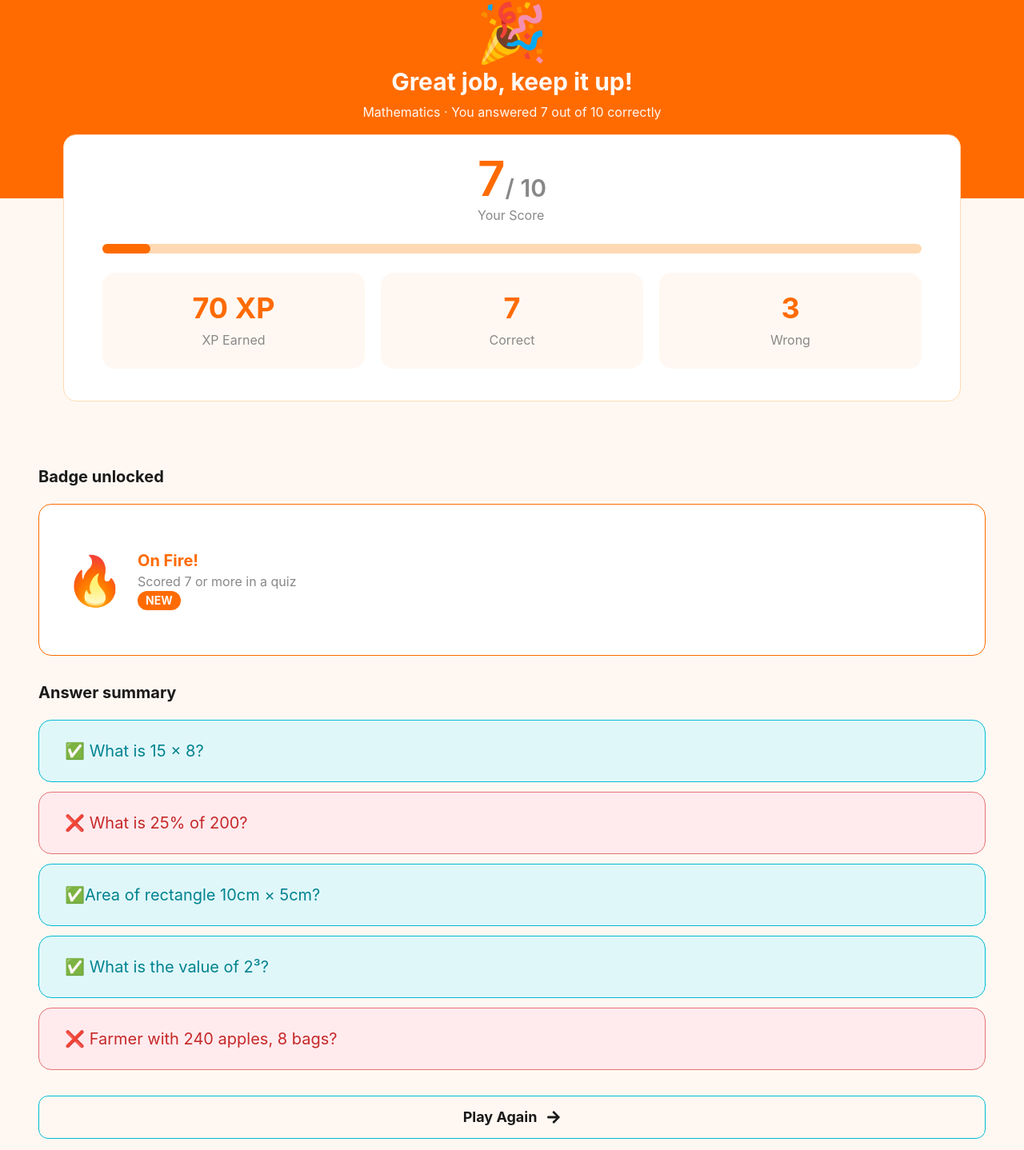
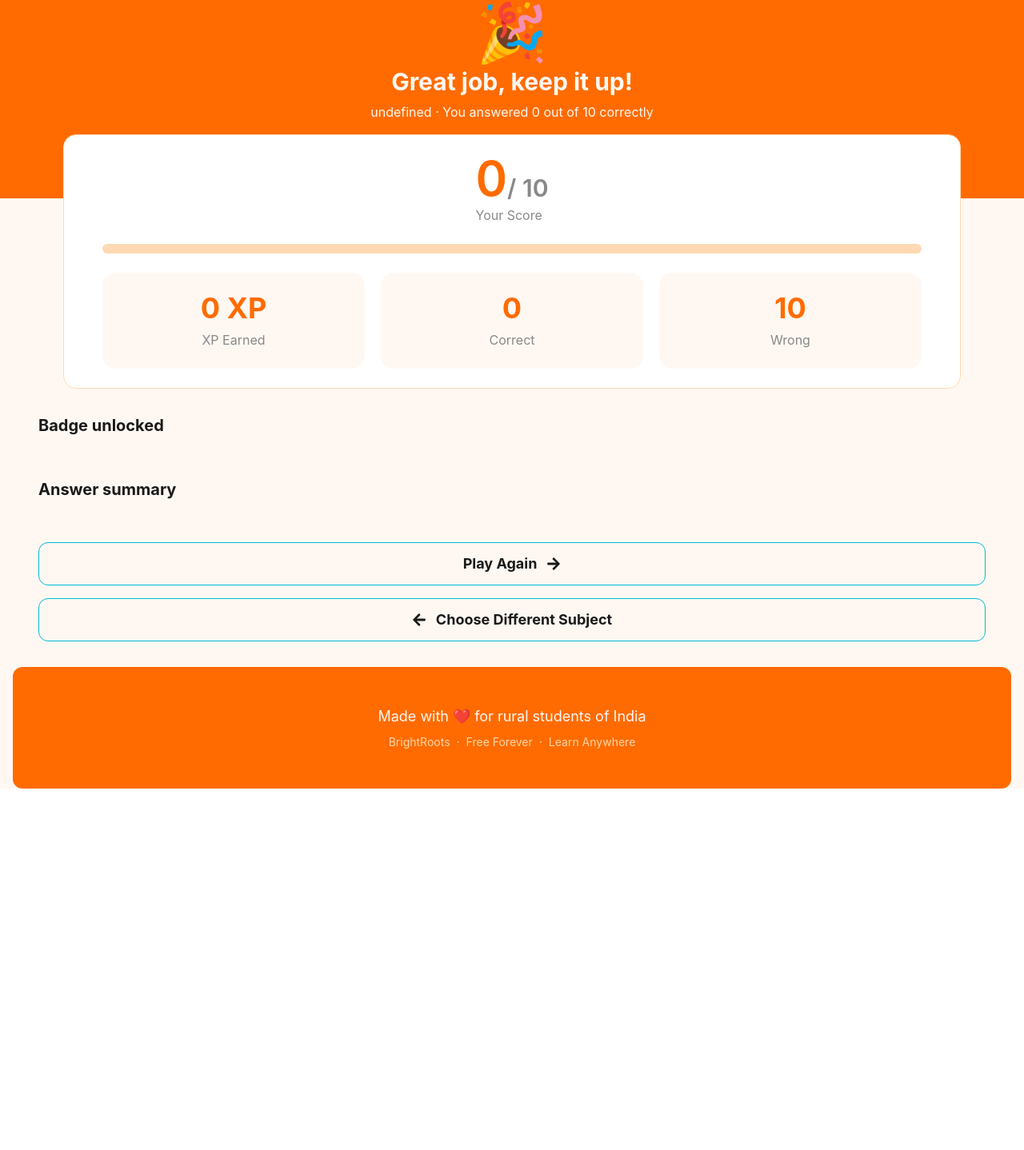
Before and after one commit to sadiksaifi9958/brightroots, a React (Vite) app: page /Result in a window 1280 px wide. Shown: the part 220-1658 px from the top of the page at 80% size. After the commit the page ends 1222 px from the top, so only its background shows below. Built offline with nearby package versions, Linux system fonts and the light colour scheme.

Commit message:
result page complete with dynamic score, badges and answer summary

```diff
--- a/src/context/QuizContext.jsx
+++ b/src/context/QuizContext.jsx
@@ -51,6 +51,4 @@ export const QuizProvider = ({ children }) => {
   );
 };
 
-const useQuiz = () => useContext(QuizContext);
-
-export default useQuiz;
+export const useQuiz = () => useContext(QuizContext);
--- /dev/null
+++ b/src/data/badges.js
@@ -0,0 +1,31 @@
+const badges = [
+  {
+    icon: "⭐",
+    title: "First Star",
+    subtitle: "Complete first quiz",
+    unlocked: true,
+    minScore: 1,
+  },
+  {
+    icon: "🔥",
+    title: "On Fire",
+    subtitle: "Score 8/10 or more",
+    unlocked: true,
+    minScore: 8,
+  },
+  {
+    icon: "🏆",
+    title: "Champion",
+    subtitle: "Complete all 4 subjects",
+    unlocked: false,
+    minScore: 10,
+  },
+  {
+    icon: "💡",
+    title: "Genius",
+    subtitle: "Score 10/10 perfect",
+    unlocked: false,
+    minScore: 10,
+  },
+];
+export default badges;
--- a/src/pages/Home.jsx
+++ b/src/pages/Home.jsx
@@ -1,4 +1,5 @@
 import subjects from "../data/subjects";
+import badges from "../data/badges";
 
 function Home() {
   const stats = [
@@ -26,33 +27,6 @@ function Home() {
       title: "Earn XP and badges",
       subtitle:
         "Score high to unlock special badges and climb the leaderboard rankings.",
-    },
-  ];
-
-  const badges = [
-    {
-      icon: "⭐",
-      title: "First Star",
-      subtitle: "Complete first quiz",
-      unlocked: true,
-    },
-    {
-      icon: "🔥",
-      title: "On Fire",
-      subtitle: "Score 8/10 or more",
-      unlocked: true,
-    },
-    {
-      icon: "🏆",
-      title: "Champion",
-      subtitle: "Complete all 4 subjects",
-      unlocked: false,
-    },
-    {
-      icon: "💡",
-      title: "Genius",
-      subtitle: "Score 10/10 perfect",
-      unlocked: false,
     },
   ];
 
--- a/src/pages/Quiz.jsx
+++ b/src/pages/Quiz.jsx
@@ -7,14 +7,25 @@ import mathQuestions from "../data/math";
 import evsQuestions from "../data/evs";
 import gkQuestions from "../data/gk";
 import digitalLiteracyQuestions from "../data/digital";
-import { useContext, useEffect, useState } from "react";
+import { useEffect, useState } from "react";
 import { useNavigate } from "react-router-dom";
-import { QuizContext } from "../context/QuizContext";
+import { useQuiz } from "../context/QuizContext";
 
 function Quiz() {
   const { subjects } = useParams();
+
   const navigate = useNavigate();
-  const { setScore, setXpEarned, setSubjectProgress } = useContext(QuizContext);
+  const {
+    setScore,
+    setXpEarned,
+    setSubjectProgress,
+    setSelectedSubject,
+    setAnswers,
+  } = useQuiz();
+  useEffect(() => {
+    setSelectedSubject(subjects);
+  });
+
   const optionsLabel = ["A", "B", "C", "D"];
 
   const subjectNames = {
@@ -82,6 +93,15 @@ function Quiz() {
         return newScore;
       });
     }
+    setAnswers((prev) => [
+      ...prev,
+      {
+        question: firstQuestion.question,
+        userAnswer: selectedOption,
+        correctAnswer: firstQuestion.answer,
+        isCorrect: selectedOption === firstQuestion.answer,
+      },
+    ]);
     setCurrentQuestionIndex((index) => {
       if (index < questions.length - 1) {
         return index + 1;
--- a/src/pages/Result.jsx
+++ b/src/pages/Result.jsx
@@ -1,7 +1,21 @@
 import { FaArrowRight } from "react-icons/fa";
 import { FaArrowLeft } from "react-icons/fa";
+import { useQuiz } from "../context/QuizContext";
+import badges from "../data/badges";
+import { useNavigate } from "react-router-dom";
 
 function Result() {
+  const { score, xpEarned, selectedSubject, answers, resetQuiz } = useQuiz();
+  const earnedBadges = badges.filter((badge) => score >= badge.minScore);
+  const subjectNames = {
+    math: "Mathematics",
+    evs: "EVS",
+    gk: "General Knowledge",
+    digital: "Digital Literacy",
+  };
+
+  const displayName = subjectNames[selectedSubject];
+  const navigate = useNavigate();
   return (
     <div className="w-full bg-[#FFF8F2]">
       <div className="h-16 py-4 px-4 w-full font-bold text-lg text-[#1A1A1A]">
@@ -13,13 +27,13 @@ function Result() {
           Great job, keep it up!
         </div>
         <div className="text-center text-md text-[#FFF8F2]">
-          Mathematics &#183; You answered 7 out of 10 correctly
+          {`${displayName} · You answered ${score} out of 10 correctly`}
         </div>
       </div>
-      <div className="flex flex-col items-center gap-6 py-6 bg-white w-fit m-auto rounded-2xl border border-[#FFD9B3] px-12 -translate-y-20">
+      <div className="flex flex-col items-center gap-6 py-6 bg-white w-fit m-auto rounded-2xl border border-[#FFD9B3] px-12 -mt-20">
         <div className="flex flex-col gap-1">
           <div className="flex items-end mx-auto">
-            <div className="text-6xl text-[#FF6B00] font-semibold">7</div>
+            <div className="text-6xl text-[#FF6B00] font-semibold">{score}</div>
             <div className="text-[#888888] text-3xl font-semibold">/ 10</div>
           </div>
           <div className="text-md text-[#888888]">Your Score</div>
@@ -27,65 +41,74 @@ function Result() {
         <div className="w-5xl bg-[#FFD9B3] h-3 rounded-full">
           <div
             className="bg-[#FF6B00] h-3 rounded-full transition-all duration-400"
-            style={{ width: 60 }}
+            style={{ width: `${(score / 10) * 100}%` }}
           ></div>
         </div>
-        <div className="grid grid-cols-3 gap-5 items-center justify-center w-full mb-4">
+        <div className="grid grid-cols-3 gap-5 items-center justify-center w-full">
           <div className="py-6 flex flex-col gap-2 items-center bg-[#FFF8F2] rounded-2xl">
-            <div className="text-[#FF6B00] text-4xl font-bold">70 XP</div>
+            <div className="text-[#FF6B00] text-4xl font-bold">{`${xpEarned} XP`}</div>
             <div className="text-md text-[#888888]">XP Earned</div>
           </div>
           <div className="py-6 flex flex-col gap-2 items-center bg-[#FFF8F2] rounded-2xl">
-            <div className="text-[#FF6B00] text-4xl font-bold">7</div>
+            <div className="text-[#FF6B00] text-4xl font-bold">{score}</div>
             <div className="text-md text-[#888888]">Correct</div>
           </div>
           <div className="py-6 flex flex-col gap-2 items-center bg-[#FFF8F2] rounded-2xl">
-            <div className="text-[#FF6B00] text-4xl font-bold">3</div>
+            <div className="text-[#FF6B00] text-4xl font-bold">
+              {10 - score}
+            </div>
             <div className="text-md text-[#888888]">Wrong</div>
           </div>
         </div>
       </div>
-      <div className="w-full flex flex-col gap-5 px-12 items-start mb-8">
+      <div className="w-full flex flex-col gap-5 px-12 items-start mt-8">
         <div className="font-bold text-xl text-[#1A1A1A]">Badge unlocked</div>
-        <div className="w-full py-14 border border-[#FF6B00] rounded-2xl bg-white flex items-center justify-start px-8 gap-4">
-          <div className="text-6xl">🔥</div>
-          <div>
-            <div className="text-xl font-bold text-[#FF6B00]">On Fire!</div>
-            <div className="text-md text-[#888888]">
-              Scored 7 or more in a quiz
+        <div className="grid grid-cols-4 gap-4 w-full px-12">
+          {earnedBadges.map((badge) => (
+            <div className="flex flex-col items-center p-16 border border-[#FFD9B3] rounded-xl shadow-sm hover:shadow-md bg-white w-full transition-shadow duration-200">
+              <span className="text-4xl">{badge.icon}</span>
+              <h1 className="text-lg text-[#1A1A1A] font-bold">
+                {badge.title}
+              </h1>
+              <p className="text-sm text-[#888888]">{badge.subtitle}</p>
             </div>
-            <div className="px-2.5 py-0.5 bg-[#FF6B00] text-[#FFF8F2] font-bold text-sm w-fit rounded-2xl">
-              NEW
-            </div>
-          </div>
+          ))}
         </div>
       </div>
-
-      <div className="w-full flex flex-col gap-5 px-12 items-start mb-8">
+      <div className="w-full flex flex-col gap-5 px-12 items-start mt-8 mb-8">
         <div className="font-bold text-xl text-[#1A1A1A]">Answer summary</div>
         <div className="flex flex-col gap-3 w-full">
-          <div className="bg-[#E0F7FA] border-[#00BCD4] text-[#00838F] text-xl w-full border rounded-2xl py-6 px-8">
-            ✅ What is 15 × 8?
-          </div>
-          <div className="bg-[#FFEBEE] border-[#E57373] text-[#C62828] text-xl w-full border rounded-2xl py-6 px-8">
-            ❌ What is 25% of 200?
-          </div>
-          <div className="bg-[#E0F7FA] border-[#00BCD4] text-[#00838F] text-xl w-full border rounded-2xl py-6 px-8">
-            ✅Area of rectangle 10cm × 5cm?
-          </div>
-          <div className="bg-[#E0F7FA] border-[#00BCD4] text-[#00838F] text-xl w-full border rounded-2xl py-6 px-8">
-            ✅ What is the value of 2³?
-          </div>
-          <div className="bg-[#FFEBEE] border-[#E57373] text-[#C62828] text-xl w-full border rounded-2xl py-6 px-8">
-            ❌ Farmer with 240 apples, 8 bags?
-          </div>
+          {answers.map((answer, index) => (
+            <div
+              key={index}
+              className={`w-full border rounded-2xl py-6 px-8 flex flex-col gap-2 ${answer.isCorrect ? "bg-[#E0F7FA] border-[#00BCD4]" : "bg-[#FFEBEE] border-[#E57373]"}`}
+            >
+              <div
+                className={`text-xl font-bold ${answer.isCorrect ? "text-[#00838F]" : "text-[#C62828]"}`}
+              >
+                {answer.isCorrect ? "✅" : "❌"} {answer.question}
+              </div>
+              <div className="text-sm text-[#888888]">
+                Your answer: {answer.userAnswer}
+              </div>
+              <div className="text-sm text-[#00838F]">
+                Correct answer: {answer.correctAnswer}
+              </div>
+            </div>
+          ))}
         </div>
       </div>
       <div className="flex flex-col w-full gap-4 px-12 mb-8">
-        <button className="py-3 border border-[#00BCD4] text-[#1A1A1A] text-lg w-full rounded-xl cursor-pointer font-bold flex gap-3 justify-center items-center active:scale-95 active:bg-[#00BCD4]/20 transition-all duration-150">
+        <button
+          className="py-3 border border-[#00BCD4] text-[#1A1A1A] text-lg w-full rounded-xl cursor-pointer font-bold flex gap-3 justify-center items-center active:scale-95 active:bg-[#00BCD4]/20 transition-all duration-150"
+          onClick={() => (resetQuiz(), navigate(`/quiz/${selectedSubject}`))}
+        >
           Play Again <FaArrowRight />
         </button>
-        <button className="py-3 border border-[#00BCD4] text-[#1A1A1A] text-lg w-full rounded-xl cursor-pointer font-bold flex gap-3 justify-center items-center active:scale-95 active:bg-[#00BCD4]/20 transition-all duration-150">
+        <button
+          className="py-3 border border-[#00BCD4] text-[#1A1A1A] text-lg w-full rounded-xl cursor-pointer font-bold flex gap-3 justify-center items-center active:scale-95 active:bg-[#00BCD4]/20 transition-all duration-150"
+          onClick={() => (resetQuiz(), navigate("/subjects"))}
+        >
           <FaArrowLeft /> Choose Different Subject
         </button>
       </div>
```
